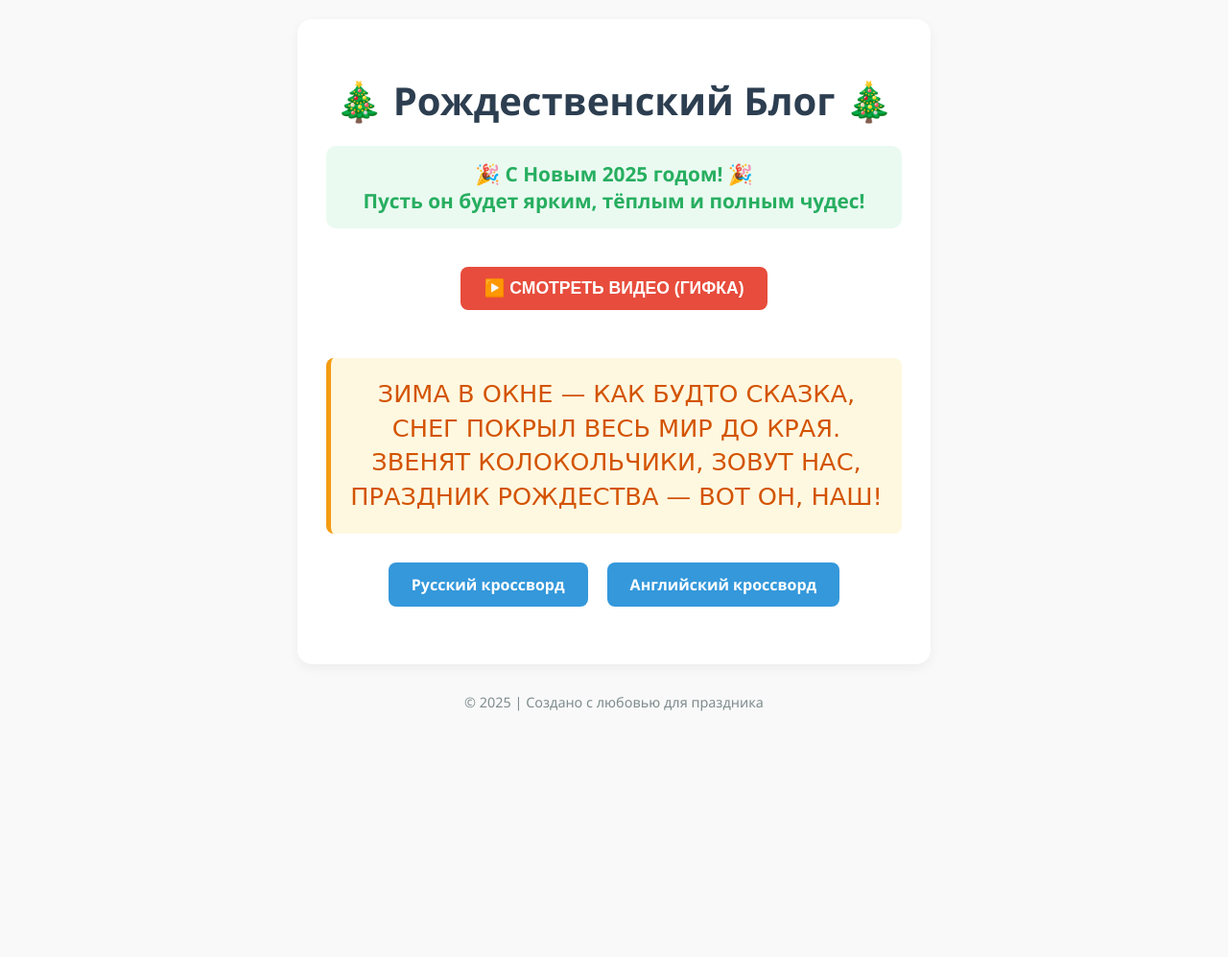
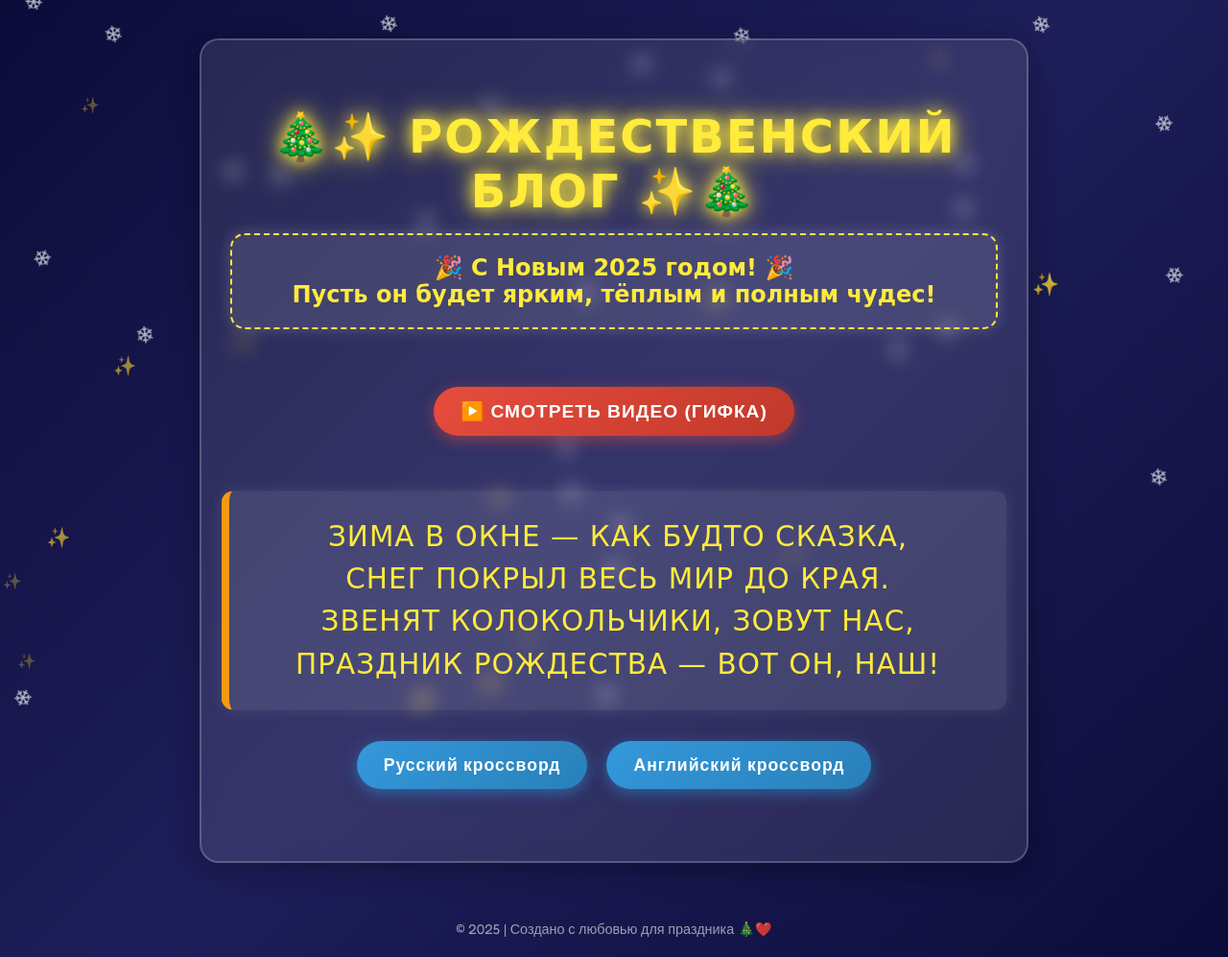
Before and after one commit to Rinakon/Da, a plain HTML site: page index.html in a window 1280 px wide. Shown: the whole page at 96% size. Before the commit the page ends 800 px from the top, so only its background shows below. Drawn offline with Linux system fonts and the light colour scheme; a web font is replaced by a local one.

Commit message:
Update index.html

```diff
--- a/index.html
+++ b/index.html
@@ -3,114 +3,275 @@
 <head>
     <meta charset="UTF-8">
     <meta name="viewport" content="width=device-width, initial-scale=1.0">
-    <title>Рождественский Блог</title>
+    <title>✨ Рождественский Блог ✨</title>
     <!-- Подключаем шрифт Pudelinka -->
-    <link href="https://fonts.googleapis.com/css2?family=Pudelinka&display=swap" rel="stylesheet">
+    <link href="https://fonts.googleapis.com/css2?family=Pudelinka:wght@400;700&display=swap" rel="stylesheet">
     <style>
+        @import url('https://fonts.googleapis.com/css2?family=Fredoka:wght@300;400;500;600&display=swap');
+
+        :root {
+            --primary: #e74c3c;
+            --secondary: #3498db;
+            --accent: #f39c12;
+            --light: #fff8e1;
+            --dark: #2c3e50;
+            --snow: #f9f9f9;
+        }
+
         body {
-            background: #f9f9f9;
-            font-family: 'Segoe UI', Tahoma, Geneva, Verdana, sans-serif;
+            background: linear-gradient(135deg, #0c0c3a 0%, #1e1e5a 50%, #0c0c3a 100%);
+            font-family: 'Fredoka', sans-serif;
             margin: 0;
-            padding: 20px;
+            padding: 0;
             display: flex;
             flex-direction: column;
             align-items: center;
-            color: #333;
+            color: white;
+            min-height: 100vh;
+            overflow-x: hidden;
+            position: relative;
+            animation: fadeIn 1s ease-out;
         }
+
+        /* Анимация появления */
+        @keyframes fadeIn {
+            from { opacity: 0; transform: translateY(20px); }
+            to { opacity: 1; transform: translateY(0); }
+        }
+
+        /* Снежинки */
+        .snowflake {
+            position: absolute;
+            color: white;
+            font-size: 1.5em;
+            opacity: 0.7;
+            z-index: -1;
+            pointer-events: none;
+            animation: fall linear infinite;
+        }
+
+        @keyframes fall {
+            from { transform: translateY(-100px) rotate(0deg); }
+            to { transform: translateY(100vh) rotate(360deg); }
+        }
+
         .container {
             max-width: 800px;
             text-align: center;
-            padding: 30px;
-            background: white;
+            padding: 40px 30px;
+            background: rgba(255, 255, 255, 0.1);
+            backdrop-filter: blur(10px);
+            border-radius: 20px;
+            box-shadow: 0 8px 30px rgba(0,0,0,0.3);
+            margin: 40px 20px;
+            border: 2px solid rgba(255,255,255,0.2);
+            transition: transform 0.3s ease;
+        }
+
+        .container:hover {
+            transform: scale(1.02);
+        }
+
+        h1 {
+            font-family: 'Pudelinka', cursive;
+            font-size: 3em;
+            color: #ffeb3b;
+            text-shadow: 0 0 10px #ffeb3b, 0 0 20px #ffeb3b;
+            margin-bottom: 20px;
+            letter-spacing: 2px;
+            animation: glow 2s ease-in-out infinite alternate;
+        }
+
+        @keyframes glow {
+            from { text-shadow: 0 0 10px #ffeb3b, 0 0 20px #ffeb3b; }
+            to { text-shadow: 0 0 20px #ffeb3b, 0 0 40px #ffeb3b; }
+        }
+
+        .video-container {
+            margin: 25px 0;
             border-radius: 15px;
-            box-shadow: 0 4px 12px rgba(0,0,0,0.05);
-            margin-bottom: 30px;
-        }
-        h1 {
-            font-size: 2.5em;
-            color: #2c3e50;
-            margin-bottom: 20px;
-        }
-        .video-container {
-            margin: 20px 0;
-            border-radius: 10px;
             overflow: hidden;
-            box-shadow: 0 0 15px rgba(0,0,0,0.1);
+            box-shadow: 0 0 25px rgba(0,0,0,0.4);
             display: none;
             text-align: center;
+            background: rgba(0,0,0,0.3);
+            padding: 15px;
+            border: 1px solid rgba(255,255,255,0.1);
         }
+
         .gif-image {
             width: 100%;
             height: auto;
-            border-radius: 8px;
-            box-shadow: 0 0 10px rgba(0,0,0,0.05);
+            border-radius: 12px;
+            box-shadow: 0 0 20px rgba(0, 255, 255, 0.5);
+            transition: transform 0.3s ease;
         }
+
+        .gif-image:hover {
+            transform: scale(1.03);
+        }
+
         .kolyadka {
             font-family: 'Pudelinka', cursive;
-            font-size: 1.6em;
-            line-height: 1.4;
-            color: #d35400;
-            margin: 30px 0;
-            padding: 20px;
-            background: #fff8e1;
-            border-left: 5px solid #f39c12;
-            border-radius: 8px;
-            text-transform: uppercase; /* КОЛЯДКА БОЛЬШИМИ БУКВАМИ */
+            font-size: 1.8em;
+            line-height: 1.5;
+            color: #ffeb3b;
+            margin: 35px 0;
+            padding: 25px;
+            background: rgba(255, 255, 255, 0.1);
+            border-left: 8px solid var(--accent);
+            border-radius: 12px;
+            text-transform: uppercase;
+            letter-spacing: 1px;
+            box-shadow: 0 0 15px rgba(255,255,255,0.1);
+            animation: pulse 3s ease-in-out infinite;
         }
+
+        @keyframes pulse {
+            0% { transform: scale(1); }
+            50% { transform: scale(1.03); }
+            100% { transform: scale(1); }
+        }
+
         .watch-video-btn {
-            padding: 12px 24px;
-            background: #e74c3c;
+            padding: 14px 28px;
+            background: linear-gradient(135deg, var(--primary), #c0392b);
             color: white;
             border: none;
-            border-radius: 8px;
+            border-radius: 50px;
             font-weight: bold;
             cursor: pointer;
-            transition: background 0.3s;
-            font-size: 1.1em;
-            margin: 20px 0;
+            transition: all 0.3s ease;
+            font-size: 1.2em;
+            margin: 25px 0;
+            box-shadow: 0 4px 15px rgba(231, 76, 60, 0.5);
+            letter-spacing: 1px;
+            position: relative;
+            overflow: hidden;
         }
+
+        .watch-video-btn:before {
+            content: '';
+            position: absolute;
+            top: 0;
+            left: -100%;
+            width: 100%;
+            height: 100%;
+            background: linear-gradient(90deg, transparent, rgba(255,255,255,0.3), transparent);
+            transition: left 0.7s ease;
+        }
+
+        .watch-video-btn:hover:before {
+            left: 100%;
+        }
+
         .watch-video-btn:hover {
-            background: #c0392b;
+            transform: translateY(-3px);
+            box-shadow: 0 6px 20px rgba(231, 76, 60, 0.7);
+            background: linear-gradient(135deg, #c0392b, #e74c3c);
         }
+
         .crossword-links {
             display: flex;
             gap: 20px;
             justify-content: center;
             flex-wrap: wrap;
-            margin: 30px 0;
+            margin: 35px 0;
         }
+
         .crossword-btn {
-            padding: 12px 24px;
-            background: #3498db;
+            padding: 14px 28px;
+            background: linear-gradient(135deg, var(--secondary), #2980b9);
             color: white;
             text-decoration: none;
-            border-radius: 8px;
+            border-radius: 50px;
             font-weight: bold;
-            transition: background 0.3s;
+            transition: all 0.3s ease;
+            font-size: 1.1em;
+            box-shadow: 0 4px 15px rgba(52, 152, 219, 0.5);
+            letter-spacing: 1px;
         }
+
         .crossword-btn:hover {
-            background: #2980b9;
+            transform: translateY(-3px);
+            box-shadow: 0 6px 20px rgba(52, 152, 219, 0.7);
+            background: linear-gradient(135deg, #2980b9, #3498db);
         }
+
         .new-year-message {
-            font-size: 1.3em;
+            font-family: 'Pudelinka', cursive;
+            font-size: 1.5em;
             font-weight: bold;
-            color: #27ae60;
-            margin: 20px 0;
-            padding: 15px;
-            background: #eafaf1;
-            border-radius: 10px;
+            color: #ffeb3b;
+            margin: 25px 0;
+            padding: 20px;
+            background: rgba(255, 255, 255, 0.1);
+            border-radius: 15px;
+            border: 2px dashed #ffeb3b;
+            box-shadow: 0 0 15px rgba(255,255,255,0.2);
+            animation: bounce 2s ease-in-out infinite;
         }
+
+        @keyframes bounce {
+            0%, 100% { transform: translateY(0); }
+            50% { transform: translateY(-10px); }
+        }
+
         footer {
             margin-top: auto;
             font-size: 0.9em;
-            color: #7f8c8d;
+            color: #bdc3c7;
             text-align: center;
+            padding: 20px;
+            opacity: 0.8;
         }
+
+        /* Анимированный фон */
+        .sparkle {
+            position: absolute;
+            color: #ffffff;
+            font-size: 1.2em;
+            opacity: 0.6;
+            z-index: -1;
+            animation: sparkle 3s ease-in-out infinite;
+        }
+
+        @keyframes sparkle {
+            0% { opacity: 0.3; transform: scale(0.8); }
+            50% { opacity: 0.8; transform: scale(1.2); }
+            100% { opacity: 0.3; transform: scale(0.8); }
+        }
+
     </style>
 </head>
 <body>
+
+    <!-- Снежинки (генерируются JS) -->
+    <script>
+        for (let i = 0; i < 30; i++) {
+            const snowflake = document.createElement('div');
+            snowflake.classList.add('snowflake');
+            snowflake.textContent = '❄';
+            snowflake.style.left = Math.random() * 100 + 'vw';
+            snowflake.style.animationDuration = (Math.random() * 5 + 5) + 's';
+            snowflake.style.animationDelay = Math.random() * 5 + 's';
+            document.body.appendChild(snowflake);
+        }
+
+        // Мерцающие звёзды/искры
+        for (let i = 0; i < 15; i++) {
+            const sparkle = document.createElement('div');
+            sparkle.classList.add('sparkle');
+            sparkle.textContent = '✨';
+            sparkle.style.left = Math.random() * 100 + 'vw';
+            sparkle.style.top = Math.random() * 100 + 'vh';
+            sparkle.style.animationDelay = Math.random() * 5 + 's';
+            document.body.appendChild(sparkle);
+        }
+    </script>
+
     <div class="container">
-        <h1>🎄 Рождественский Блог 🎄</h1>
+        <h1>🎄✨ РОЖДЕСТВЕНСКИЙ БЛОГ ✨🎄</h1>
 
         <!-- Поздравление с Новым годом -->
         <div class="new-year-message">
@@ -142,7 +303,7 @@
     </div>
 
     <footer>
-        © 2025 | Создано с любовью для праздника
+        © 2025 | Создано с любовью для праздника 🎄❤️
     </footer>
 
     <!-- JavaScript для показа гифки -->
@@ -153,5 +314,6 @@
             this.style.display = 'none';
         });
     </script>
+
 </body>
 </html>
```
